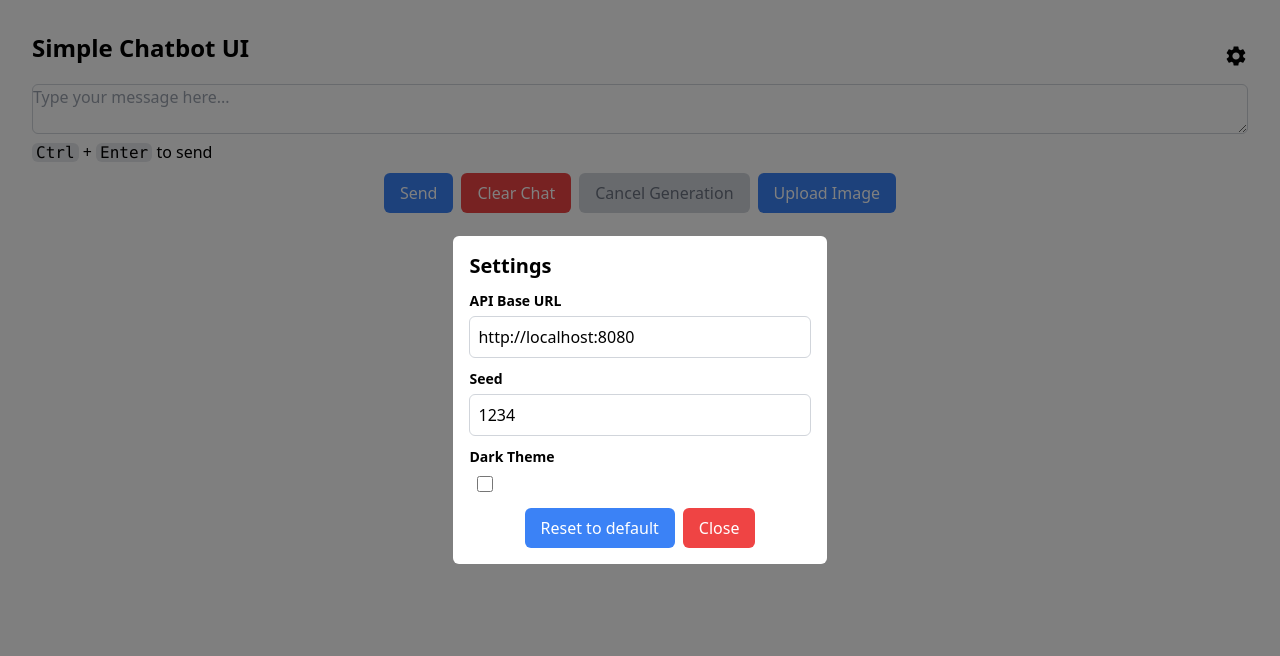
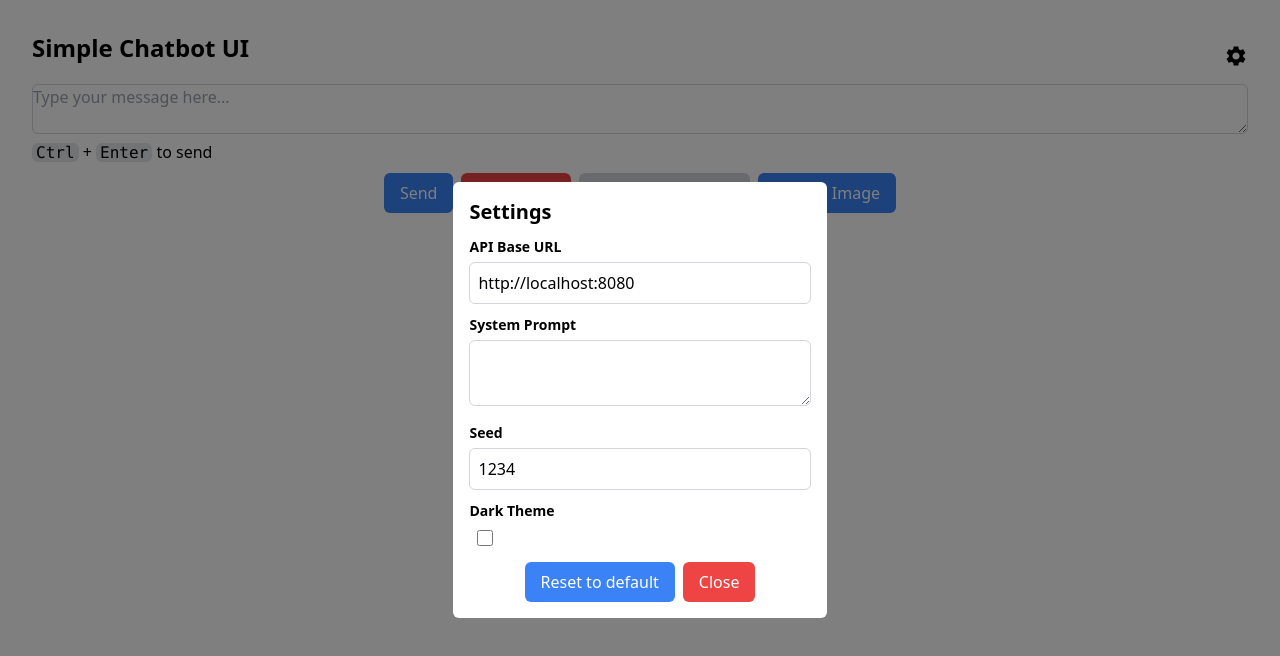
Before and after one commit to Googlefan256/simple_chatbot_ui, a React (Vite) app: page / in a window 1280 px wide. Both pictures are taken after a click on the icon 1236 px from the left and 56 px from the top of the page. Shown: the top 656 px of the page. Built offline with nearby package versions, Linux system fonts and the light colour scheme.

Commit message:
feat: system prompt

```diff
--- a/src/App.tsx
+++ b/src/App.tsx
@@ -196,6 +196,7 @@ function App() {
 									},
 								],
 								settings.seed,
+								settings.system_prompt,
 							);
 							setCancel(() => () => {
 								stream?.controller.abort();
--- a/src/api.ts
+++ b/src/api.ts
@@ -4,13 +4,24 @@ export async function createStream(
 	baseURL: string,
 	chat: ChatHistory[],
 	seed: number,
+	system: string,
 ) {
 	const stream = await new OpenAI({
 		baseURL,
 		apiKey: "null",
 		dangerouslyAllowBrowser: true,
 	}).chat.completions.create({
-		messages: chat,
+		messages: [
+			...(system.length === 0
+				? []
+				: [
+						{
+							role: "system" as const,
+							content: system,
+						},
+					]),
+			...chat,
+		],
 		model: "custom",
 		stream: true,
 		seed,
--- a/src/settings-hook.ts
+++ b/src/settings-hook.ts
@@ -4,6 +4,7 @@ export interface Settings {
 	api_base_url: string;
 	seed: number;
 	dark: boolean;
+	system_prompt: string;
 }
 
 function defaultSettings(): Settings {
@@ -11,6 +12,7 @@ function defaultSettings(): Settings {
 		api_base_url: "http://localhost:8080",
 		seed: 1234,
 		dark: false,
+		system_prompt: "",
 	};
 }
 
@@ -20,7 +22,10 @@ export function useSettings() {
 	useEffect(() => {
 		const stored = localStorage.getItem("settings");
 		if (stored) {
-			setSettings(JSON.parse(stored));
+			setSettings({
+				...defaultSettings(),
+				...JSON.parse(stored),
+			});
 		}
 		setInitialised(true);
 	}, []);
--- a/src/settings.tsx
+++ b/src/settings.tsx
@@ -36,6 +36,21 @@ export function SettingsWindow({
 							setSettings({
 								...settings,
 								api_base_url: e.target.value,
+							})
+						}
+						className={`border border-gray-300 rounded-md w-full p-2 mt-1 ${
+							settings.dark ? "bg-gray-800 text-white" : ""
+						}`}
+					/>
+				</label>
+				<label className="block mt-2">
+					<span className="text-sm font-semibold">System Prompt</span>
+					<textarea
+						value={settings.system_prompt}
+						onChange={(e) =>
+							setSettings({
+								...settings,
+								system_prompt: e.target.value,
 							})
 						}
 						className={`border border-gray-300 rounded-md w-full p-2 mt-1 ${
```
